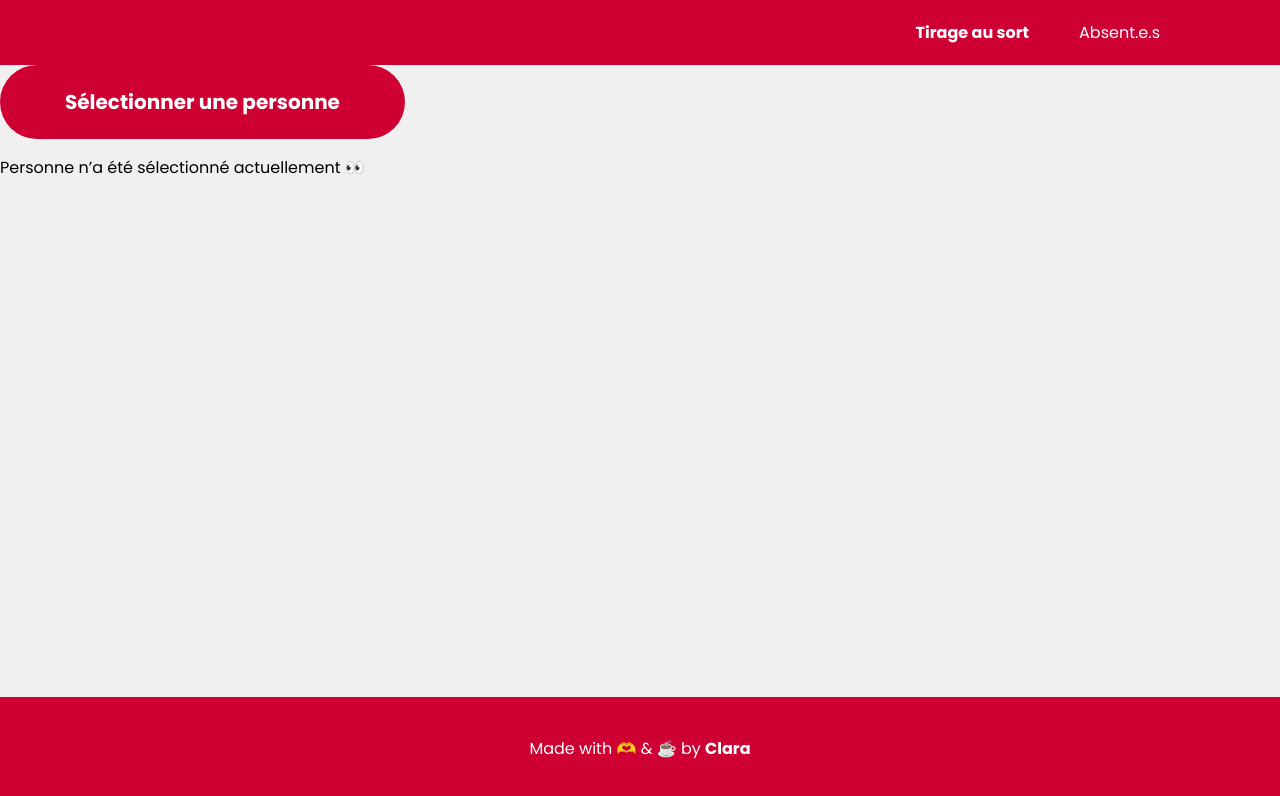
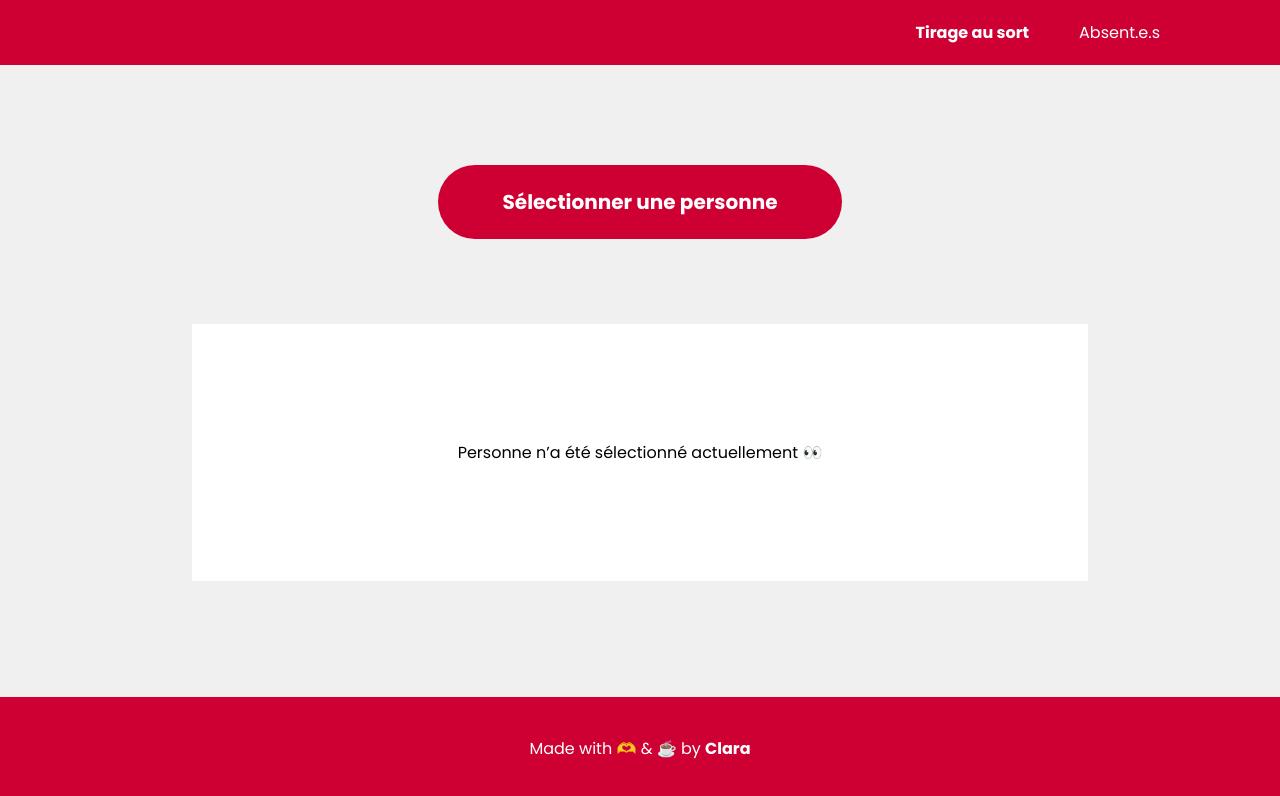
Before and after one commit to ClaraCharriau/tirage-au-sort, an Angular app: page / in a window 1280 px wide. Shown: the top 796 px of the page. Built offline with nearby package versions, Linux system fonts and the light colour scheme.

Commit message:
style denonciator

```diff
--- a/src/app/components/denonciator/denonciator.component.css
+++ b/src/app/components/denonciator/denonciator.component.css
@@ -1,3 +1,22 @@
+main {
+    display: flex;
+    flex-direction: column;
+    justify-content: center;
+    align-items: center;
+    gap: 85px;
+    padding: 100px;
+}
+
+section {
+    background-color: white;
+    width: 70vw;
+    display: flex;
+    justify-content: center;
+    align-items: center;
+    text-align: center;
+    padding: 100px 0;
+}
+
 .visibility {
     display: none;
 }
--- a/src/app/components/denonciator/denonciator.component.html
+++ b/src/app/components/denonciator/denonciator.component.html
@@ -1,5 +1,7 @@
+<main>
 <button class="denonciatorBtn" (click)="initGame()">Sélectionner une personne</button>
 
+<section>
 <div [class.visibility]='this.endGame'>
 <p [class.visibility]='this.gameRunning'>Personne n’a été sélectionné actuellement 👀</p>
 
@@ -10,3 +12,5 @@
 </div>
 
 <p [class.visibility]='!this.endGame'>Tout le monde est passé, rafraichir la page pour recommencer...</p>
+</section>
+</main>
```
